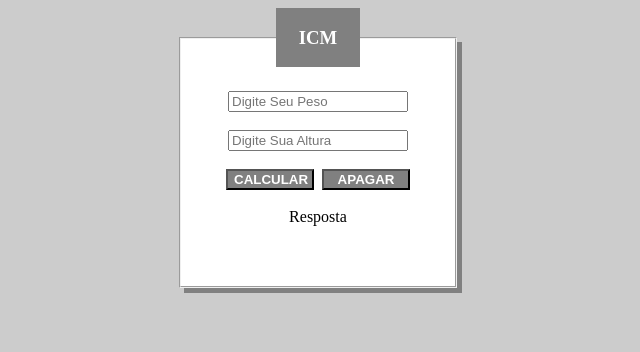
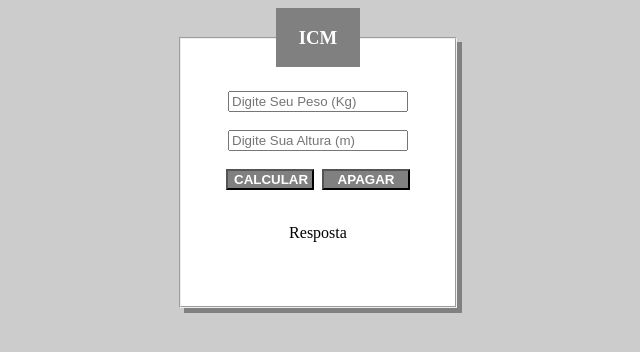
Before and after one commit to evertonmessias/php, a PHP site: page /teste03.php in a window 1280 px wide. Shown: the top 352 px of the page, without its empty margins (322-962 px from the left). Run offline with PHP 8.4, Linux system fonts and the light colour scheme.

Commit message:
16-12-2019_19:59:44

```diff
--- a/teste03-2.php
+++ b/teste03-2.php
@@ -3,7 +3,7 @@ function imc($p,$a){
 	return number_format(($p/pow($a, 2)),2);
 }
 $resposta = imc(@$_POST['peso'],@$_POST['altura']);
-echo "<p>IMC = $resposta</p><br>";
+echo "<p>IMC = $resposta</p>";
 if($resposta < 20) {echo "<p>ABAIXO DO PESO</p>";}
 elseif($resposta >= 20 && $resposta < 25) {echo "<p>PESO NORMAL</p>";}
 else {echo "<p>OBESIDADE</p>";}
--- a/teste03.php
+++ b/teste03.php
@@ -1,46 +1,102 @@
 <html>
+
 <head>
 	<title>IMC</title>
-<meta charset="UTF-8"/>
+	<meta charset="UTF-8" />
 	<style type="text/css">
-body{background-color: #ccc;}
-fieldset,#resp{display: block;position: relative;margin: 0 auto;}
-fieldset{background-color:#fff;width: 250px;height:260px;text-align: center;box-shadow: 5px 5px #808080;}
-legend{background-color: #808080;color: white;width: 80px;}
-input{width: 88px;}label{font-weight: bolder;}
-input.campo{width: 180px;}
-#botao1,#botao2{background-color: #808080;color: white;font-weight: bold;}
-#resp{text-align: center;}
+		body {
+			background-color: #ccc;
+		}
+
+		fieldset,
+		#resp {
+			display: block;
+			position: relative;
+			margin: 0 auto;
+		}
+
+		fieldset {
+			background-color: #fff;
+			width: 250px;
+			height: 280px;
+			text-align: center;
+			box-shadow: 5px 5px #808080;
+		}
+
+		legend {
+			background-color: #808080;
+			color: white;
+			width: 80px;
+		}
+
+		input {
+			width: 88px;
+		}
+
+		label {
+			font-weight: bolder;
+		}
+
+		input#peso,
+		input#altura {
+			width: 180px;
+		}
+
+		#botao1,
+		#botao2 {
+			background-color: #808080;
+			color: white;
+			font-weight: bold;
+		}
+
+		#resp {
+			text-align: center;
+		}
 	</style>
 	<script type="text/javascript" src="./jquery.js"></script>
-<script type="text/javascript" >
-$(function(){
-	var form = $("formulario");
-	var peso = form.peso.val;
-	var altura = form.altura.val;
-	$("botao1").click(function(){
-	if(peso > 20 && peso < 280 && altura > 1 && altura < 2.5){
-		console.log(peso);console.log(altura);
-	$.post("./teste03-2.php", {peso: peso, altura: altura}, function(mostrar){
-            $('#resp').html(mostrar);})
-	}else{$('#resp').html("<p>Dados incorretos<p>");}
+	<script type="text/javascript">
+		$(function() {
+			$("#botao1").click(function() {
+				var peso = $("#peso").val();
+				var altura = $("#altura").val();
+				if ((peso > 50 && peso < 250) && (altura >= 1 && altura <= 2.5)) {
+					console.log(peso);
+					console.log(altura);
+					$.post("./teste03-2.php", {
+						peso: peso,
+						altura: altura
+					}, function(mostrar) {
+						$('#resp').html(mostrar)
+						.css({"color":"black","font-weight":"normal"});
+					})
+				} else {
+					$('#resp').html("<p>Dados incorretos<p>")
+					.css({"color":"red","font-weight":"bold"});
+				}
 			});
-	$("botao2").click(function(){
-
+			$("#botao2").click(function() {
+				$('#resp').html("<p>Resposta<p>");
 			});
 		})
 	</script>
 </head>
+
 <body>
-<form id="formulario" method="POST">
-<fieldset><legend><h3>ICM</h3></legend><br>
-<label><input class="campo" type="number" name="peso" step="0.1" placeholder="Digite Seu Peso" /></label><br><br>
-<label><input class="campo" type="number" name="altura" step="0.1" placeholder="Digite Sua Altura" /></label><br><br>
+	<form method="POST">
+		<fieldset>
+			<legend>
+				<h3>ICM</h3>
+			</legend><br>
+			<label><input id="peso" type="number" step="0.1" placeholder="Digite Seu Peso (Kg)" /></label><br><br>
+			<label><input id="altura" type="number" step="0.1" placeholder="Digite Sua Altura (m)" /></label><br><br>
 			<input id="botao1" type="button" value="CALCULAR">&nbsp;
 			<input id="botao2" type="reset" value="APAGAR"><br><br>
-<div id="resp">Resposta</div>
+			<div id="resp">
+				<p>Resposta</p>
+			</div>
 		</fieldset>
 	</form>
 
 </body>
+
 </html>
```
Lines whose indentation alone changed are shown as unchanged.
